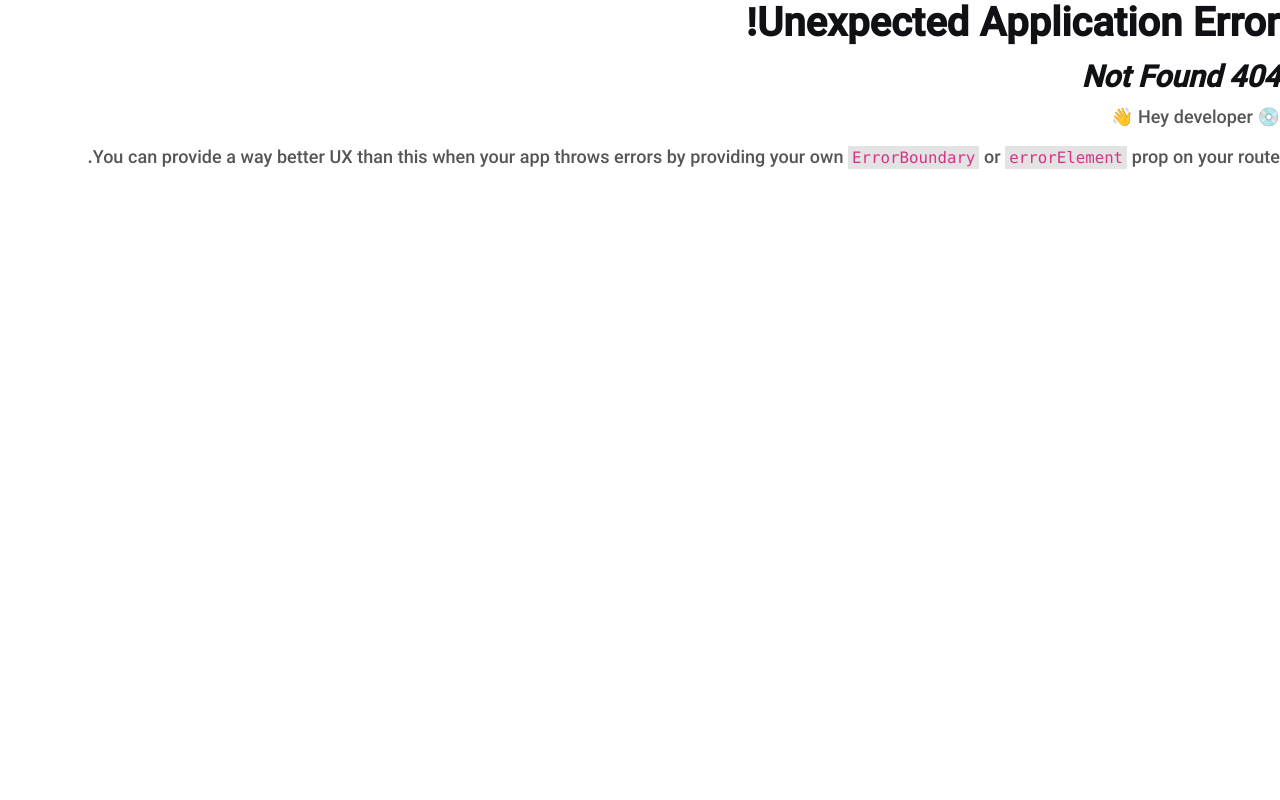
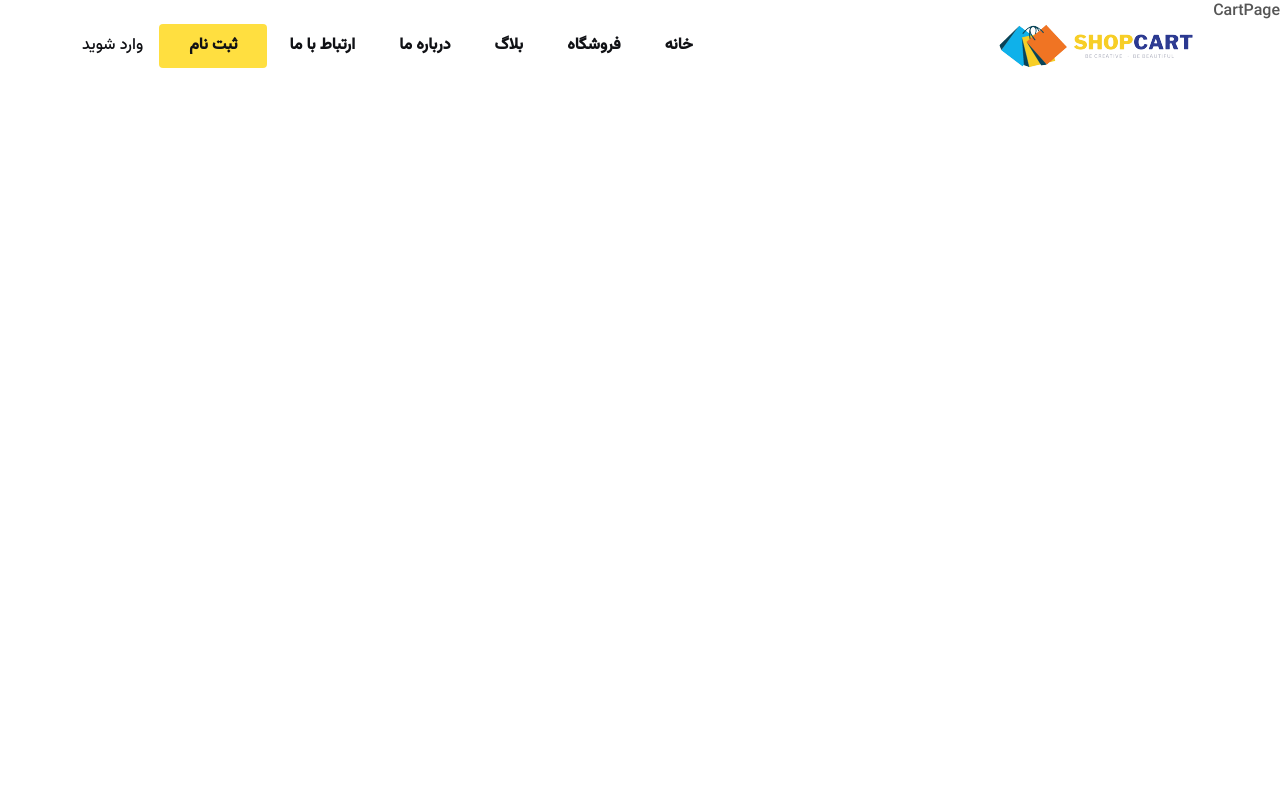
Before and after one commit to Hossein1371za/onlineshopping-vite-react-reactbootstrap, a React (Vite) app: page /cart-page in a window 1280 px wide. Before the commit this address had no page. Shown: the top 800 px of the page. Built offline with nearby package versions, Linux system fonts and the light colour scheme.

Commit message:
cart page section

```diff
--- a/src/main.jsx
+++ b/src/main.jsx
@@ -16,6 +16,7 @@ import Home from "./home/Home.jsx";
 import Blog from "./blog/Blog.jsx";
 import Shop from "./shop/Shop.jsx";
 import SingleProduct from "./shop/SingleProduct.jsx";
+import CartPage from "./shop/CartPage.jsx";
 
 const router = createBrowserRouter([
   {
@@ -26,6 +27,7 @@ const router = createBrowserRouter([
       { path: "/blog", element: <Blog /> },
       { path: "/shop", element: <Shop /> },
       { path: "/shop/:id", element: <SingleProduct /> },
+      { path: "cart-page", element: <CartPage /> },
     ],
   },
 ]);
--- /dev/null
+++ b/src/shop/CartPage.jsx
@@ -0,0 +1,9 @@
+import React from 'react'
+
+const CartPage = () => {
+  return (
+    <div>CartPage</div>
+  )
+}
+
+export default CartPage
```
